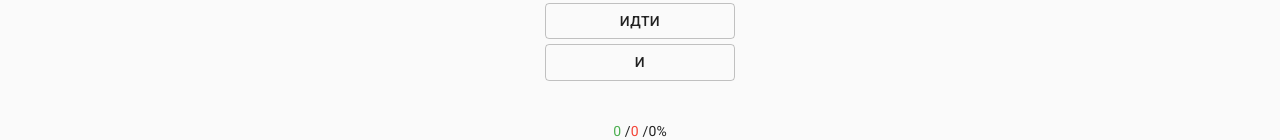
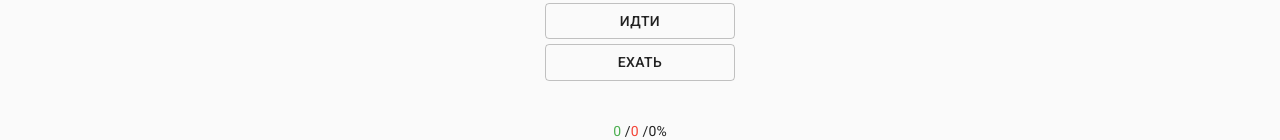
Before and after one commit to ceBolje/swords, a Next.js app: page / in a window 1280 px wide. Shown: the part 231-371 px from the top of the page. Built offline with nearby package versions, Linux system fonts and the light colour scheme.

Commit message:
Fixed translate

```diff
--- a/data/index.ts
+++ b/data/index.ts
@@ -1,11 +1,10 @@
 const data = [
+    ['jet', 'go', 'ехать'],
     ['a', 'and', 'и'],
-    ['jet', 'go', 'ехать'],
     ['jít', 'go', 'идти'],
     ['snít', 'dream', 'мечтать'],
     ['oblíbený', 'favorite', 'любимый'],
     ['bystrý', 'smart', 'сообразительный'],
-
     ['opustit', 'abandon', 'покидать'],
     ['schopnost', 'ability', 'способность'],
     ['schopný', 'able', 'способный'],
```
